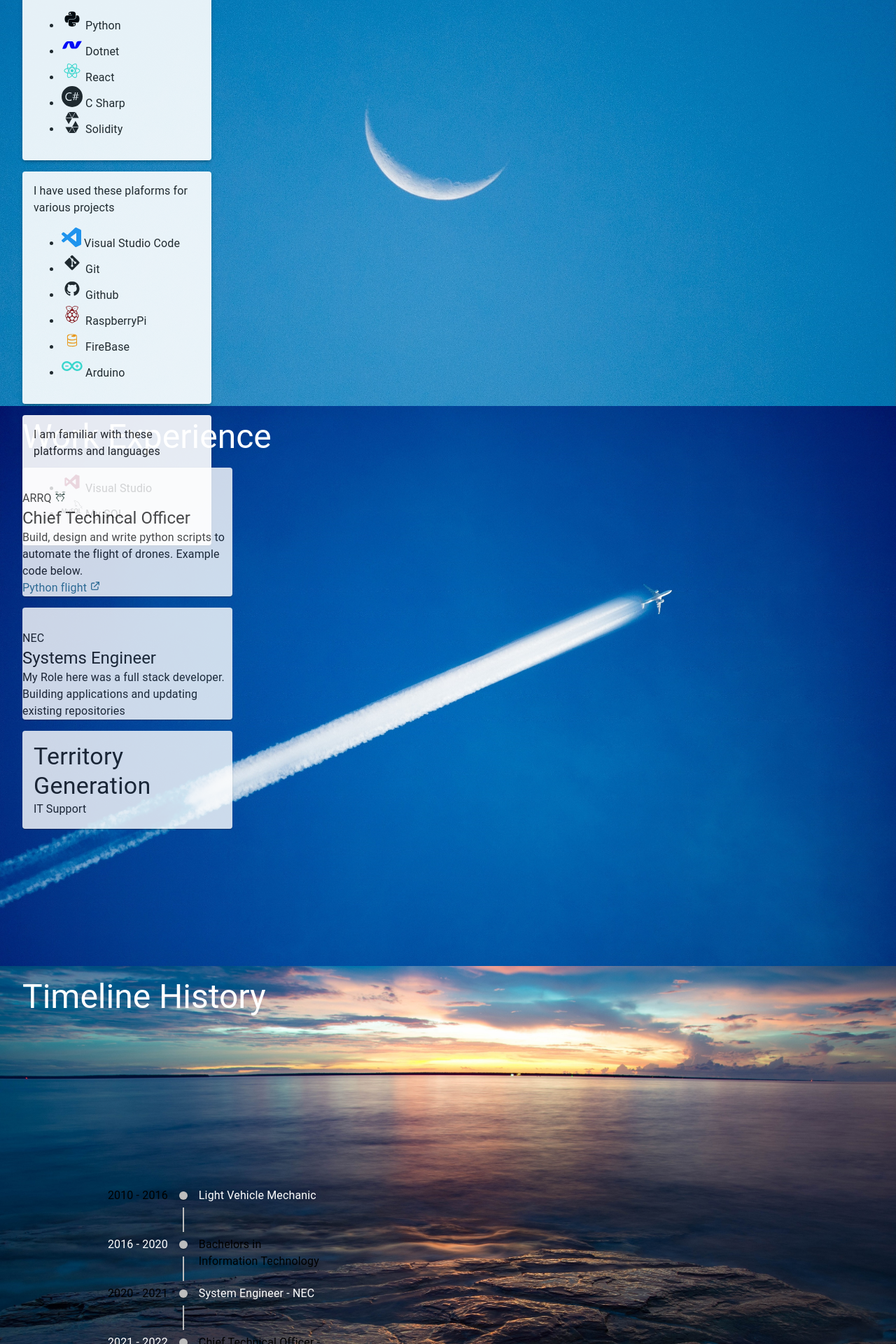
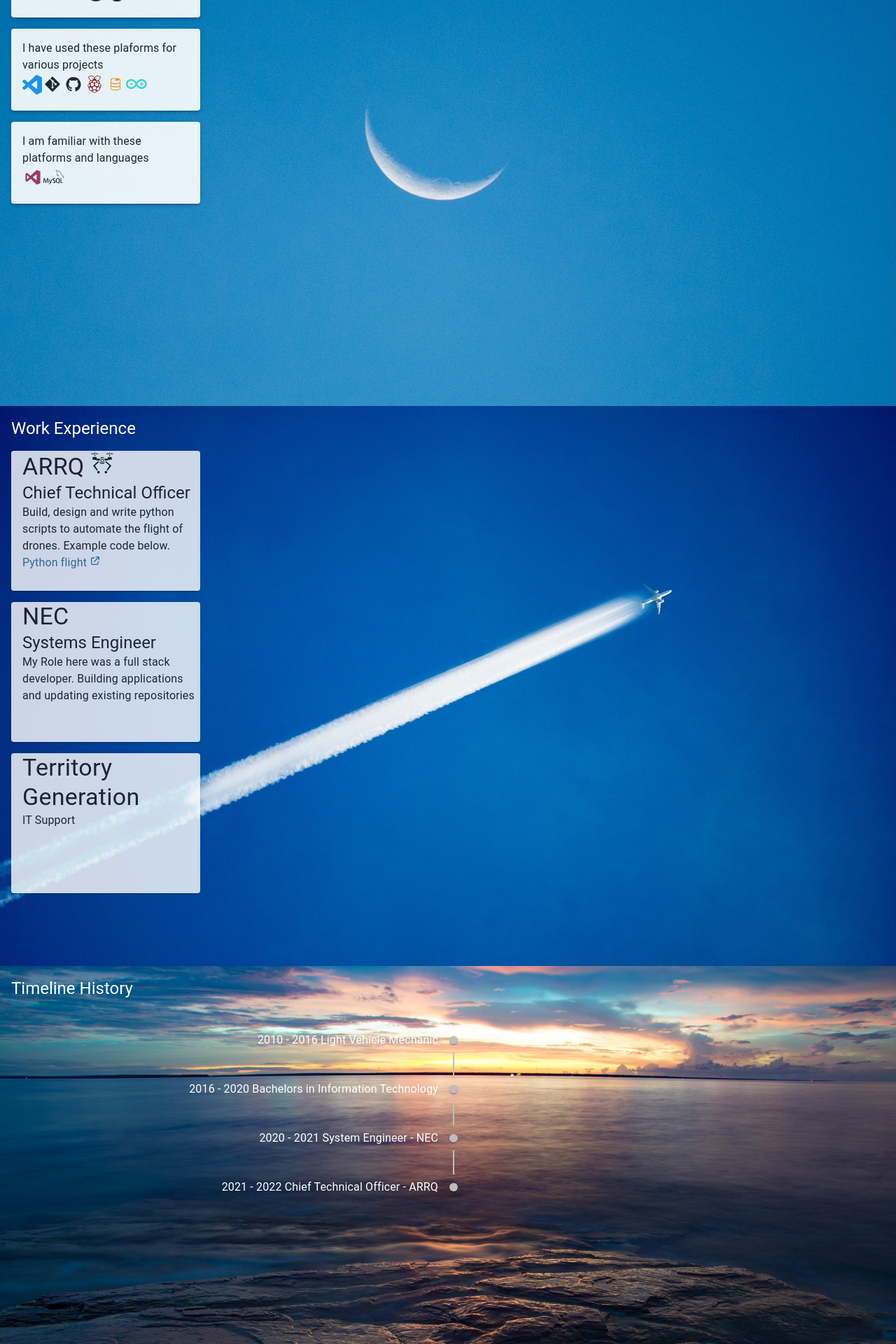
Before and after one commit to xavierthorbjornsen/thorbjornsen_bio, a React (Create React App) app: page / in a window 1280 px wide. Shown: the part 300-2220 px from the top of the page at 70% size. Built offline with nearby package versions, Linux system fonts and the light colour scheme.

Commit message:
fixed most of mobile responsiveness

```diff
--- a/src/components/About.js
+++ b/src/components/About.js
@@ -11,52 +11,64 @@ import {
     DiGithubBadge,
     DiVisualstudio,} from 'react-icons/di';
 import { SiSolidity, SiArduino, SiVisualstudiocode, SiMysql, SiCsharp } from 'react-icons/si';
+import { useMediaQuery } from 'react-responsive';
 
 
 
 const useStyles = makeStyles((theme) => ({
     sectionRoot: {
         opacity: 0.9,
-    }
+        height: '1121px',
+    },
 }))
 
 
 
 export default function About() {
     const classes = useStyles();
+    const isMonitor = useMediaQuery({ query: '(min-width: 1433px)' })
+    const isTabletOrMobile = useMediaQuery({ query: '(max-width: 1432px)' })
 
 
     return (
         <div className={classes.sectionRoot}>
-            <Card elevation={3} sx={{ height: 'auto', width: 270, p: 2, mt:2, display: "flex-grow", }}>
+            <Card elevation={3} sx={{ width: 270, p: 2, mt:2, display: "flex-grow", flexDirection: 'column' }}>
                 <Typography variant="body1" >Hi, my name is Xavier and I enjoy open-source developement <br />
                     I have been developing in these languages for a while now.</Typography>
-                    <ul>
+                    {isMonitor && <ul>
                         <li ><DiPython size={30} color={"black"} /> Python</li>
                         <li ><DiDotnet size={30} color={"Blue"} /> Dotnet</li>
                         <li ><DiReact size={30} color={"#40e0d0"} /> React</li>
                         <li ><SiCsharp size={30}  /> C Sharp</li>
                         <li ><SiSolidity size={30} /> Solidity</li>
-                    </ul>
-
+                    </ul>}
+                    {isTabletOrMobile && <div ><DiPython size={30} color={"black"} /><DiDotnet size={30} color={"Blue"} /><DiReact size={30} color={"#40e0d0"} /><SiCsharp size={30}  /><SiSolidity size={30} />
+                    </div>}
             </Card>
             <Card elevation={3} sx={{ height: 'auto',  width: 270, p: 2, mt:2, display: "flex-grow", }}>
                 <Typography variant="body1" >I have used these plaforms for various projects</Typography>
-                    <ul>
-                        <li > <SiVisualstudiocode size={28} color={"#2196f3"} /> Visual Studio Code</li>
+                        {isMonitor && <ul>
+                        <li ><SiVisualstudiocode size={28} color={"#2196f3"} /> Visual Studio Code</li>
                         <li ><DiGit size={30} /> Git</li>
                         <li ><DiGithubBadge size={30} /> Github</li>
                         <li ><DiRasberryPi size={30} color={"Darkred"}/> RaspberryPi</li>
-                        <li > <DiFirebase size={30} color={"#ff9800"}/> FireBase </li>
-                        <li ><SiArduino size={30} color={"#40e0d0"}/> Arduino </li>
-                    </ul>
+                        <li ><DiFirebase size={30} color={"#ff9800"}/> FireBase </li>
+                        <li ><SiArduino size={30} color={"#40e0d0"}/>Arduino </li>
+                    </ul>}
+                    {isTabletOrMobile && <div><SiVisualstudiocode size={28} color={"#2196f3"} />
+                    <DiGit size={30} />
+                    <DiGithubBadge size={30} />
+                    <DiRasberryPi size={30} color={"Darkred"}/>
+                    <DiFirebase size={30} color={"#ff9800"}/>
+                    <SiArduino size={30} color={"#40e0d0"}/></div>}
             </Card>
             <Card elevation={3} sx={{ height: 'auto', width: 270, p: 2, mt:2, display: "flex-grow", }}>
                 <Typography  variant="body1" > I am familiar with these platforms and languages</Typography>
-                    <ul>
+                            {isMonitor && <ul>
                         <li><DiVisualstudio size={30} color={"#AB345A"} /> Visual Studio</li>
                         <li><SiMysql size={30} /> My SQL</li>
-                    </ul>
+                    </ul>}
+                    {isTabletOrMobile && <div><DiVisualstudio size={30} color={"#AB345A"} /><SiMysql size={30} /></div>}
 
             </Card>
         </div>
--- a/src/components/Contact.js
+++ b/src/components/Contact.js
@@ -65,7 +65,7 @@ export default function Contact() {
 
     return (
         <div className={classes.sectionContact}>
-            <Card sx={{ width: 300, opacity:0.7, p:2}}>
+            <Card sx={{ width: 300, opacity:0.8, p:2}}>
             <form onSubmit={handleSubmit(onSubmit)}>
                 <div className={classes.contactForm}>
                     <Stack
--- a/src/components/Experience.js
+++ b/src/components/Experience.js
@@ -11,7 +11,9 @@ import { HiOutlineExternalLink } from 'react-icons/hi';
 const useStyles = makeStyles((theme) => ({
     sectionExperience: {
         opacity: 0.8,
-        maxWidth: 300,
+        maxWidth: 270,
+        marginBottom: 20,
+
     }
 }))
 
@@ -21,15 +23,20 @@ const Experience = () => {
     return (
         <div className={classes.sectionExperience}>
             <Stack spacing={2}>
-                <Card><Typography variant="h4" sx={{ p: 2, }}/>ARRQ <GiDeliveryDrone color="#001f17" />
-                    <Typography variant="h5">Chief Techincal Officer </Typography>
-                    <Typography variant="body1">Build, design and write python scripts to automate the flight of drones. Example code below.<br /> <Link underline="none" href={url} >Python flight <HiOutlineExternalLink /></Link> </Typography>
+                <Card sx={{ height:200, }}>
+                    <Typography variant="h4" sx={{ paddingLeft: 2,  }}>ARRQ <GiDeliveryDrone color="#001f17" /></Typography>
+                    <Typography variant="h5"  sx={{ paddingLeft: 2, }}>Chief Technical Officer </Typography>
+                    <Typography variant="body1" sx={{paddingLeft: 2, }}>Build, design and write python scripts to automate the flight of drones. Example code below.<br /> <Link underline="none" href={url} >Python flight <HiOutlineExternalLink /></Link> </Typography>
                 </Card>
-                <Card><Typography variant="h4" sx={{ p: 2, }}/>NEC  <br />
-                    <Typography variant="h5">Systems Engineer <br /></Typography><Typography variant="body1"> My Role here was a full stack developer. Building applications and updating existing repositories</Typography>
+                <Card sx={{ height:200, }}>
+                    <Typography variant="h4" sx={{ paddingLeft: 2, }}>NEC </Typography>
+                    <Typography variant="h5"  sx={{paddingLeft: 2, }}>Systems Engineer <br /></Typography>
+                    <Typography variant="body1" sx={{paddingLeft: 2,  }}> My Role here was a full stack developer. Building applications and updating existing repositories</Typography>
                 </Card>
-                <Card><Typography variant="h4" sx={{ p: 2, }}>Territory Generation
-                    <br /><Typography>IT Support</Typography></Typography></Card>
+                <Card sx={{ height:200, }}>
+                    <Typography variant="h4" sx={{ paddingLeft: 2,  }}>Territory Generation</Typography>
+                    <Typography sx={{paddingLeft: 2 }}>IT Support</Typography>
+                </Card>
             </Stack>
         </div>
 
--- a/src/components/Home.js
+++ b/src/components/Home.js
@@ -17,6 +17,7 @@ const useStyles = makeStyles({
 
     },
     section: {
+
     }
 
 })
--- a/src/components/Navbar.js
+++ b/src/components/Navbar.js
@@ -64,8 +64,8 @@ export default function Navbar() {
 
   const isMonitor = useMediaQuery({ query: '(min-width: 1433px)' })
   const isTabletOrMobile = useMediaQuery({ query: '(max-width: 1432px)' })
-  const isPortrait = useMediaQuery({ query: '(orientation: portrait)' })
-  const isRetina = useMediaQuery({ query: '(min-resolution: 2dppx)' })
+  // const isPortrait = useMediaQuery({ query: '(orientation: portrait)' })
+  // const isRetina = useMediaQuery({ query: '(min-resolution: 2dppx)' })
 
   const pages = ["About", "Experience", "TimeLine", "Contact"];
   return (
--- a/src/components/Section.js
+++ b/src/components/Section.js
@@ -5,6 +5,8 @@ import moon from "../static/images/moon.jpg";
 import plane from "../static/images/plane.jpg";
 import sea from "../static/images/sea.jpg";
 import lightning from "../static/images/lightning.jpg";
+import { useMediaQuery } from 'react-responsive';
+
 
 
 const useStyles = makeStyles((theme) => ({
@@ -19,7 +21,7 @@ const useStyles = makeStyles((theme) => ({
     sectionContent: {
         height:'100vh',
         maxWidth:'1400px',
-        padding: 0,
+        paddingBottom: 20,
         margin: theme.spacing(0, 'auto'),
         display: 'block',
         justifyContent: "left",
@@ -66,12 +68,16 @@ export default function Section({title, subtitle, dark, id}) {
             default:
         }
     }
+    const isMonitor = useMediaQuery({ query: '(min-width: 1433px)' })
+    const isTabletOrMobile = useMediaQuery({ query: '(max-width: 1432px)' })
 
     return (
         <div className={isDark(dark)}>
             <div className={classes.sectionContent} id={id}>
-                <Typography component={'div'} variant="h3" sx={{ paddingLeft: 4, pt:2, pb:2}} >{title}</Typography>
-                <Typography component={'div'} variant="body1" sx={{ paddingLeft: 4,}} >{subtitle}</Typography>
+            {isMonitor && <div><Typography component={'div'} variant="h3" sx={{ paddingLeft: 4, pt:2, pb:2}} >{title}</Typography>
+                <Typography component={'div'} variant="body1" sx={{ paddingLeft: 4,}} >{subtitle}</Typography></div>}
+                {isTabletOrMobile && <div><Typography component={'div'} variant="h5" sx={{ paddingLeft: 2, pt:2, pb:2}} >{title}</Typography>
+                <Typography component={'div'} variant="body1" sx={{ paddingLeft: 2,}} >{subtitle}</Typography></div>}
             </div>
         </div>
     )
--- a/src/components/Timeline.js
+++ b/src/components/Timeline.js
@@ -6,20 +6,33 @@ import TimelineSeparator from '@mui/lab/TimelineSeparator';
 import TimelineConnector from '@mui/lab/TimelineConnector';
 import TimelineContent from '@mui/lab/TimelineContent';
 import TimelineDot from '@mui/lab/TimelineDot';
-import TimelineOppositeContent from '@mui/lab/TimelineOppositeContent'
+import TimelineOppositeContent from '@mui/lab/TimelineOppositeContent';
+import { useMediaQuery } from 'react-responsive';
 
 const useStyles = makeStyles((theme) => ({
-    sectionTimeline: {
+    timelineRoot:{
+        display: 'block',
+        height: '1121px',
+    },
+    sectionTimelineAlternate: {
         float: 'left',
         paddingTop: 200,
+    },
+    sectionTimLineLeft: {
+        padding: 2,
     }
 }))
 
+
+
 export default function TimeLine() {
     const classes = useStyles();
+
+    const isMonitor = useMediaQuery({ query: '(min-width: 1433px)' })
+    const isTabletOrMobile = useMediaQuery({ query: '(max-width: 1432px)' })
     return (
-        <div className={classes.sectionTimeline}>
-            <Timeline position="alternate">
+        <div className={classes.timelineRoot}>
+            {isMonitor && <div className={classes.sectionTimelineAlternate}><Timeline position="alternate">
                 <TimelineItem>
                     <TimelineOppositeContent color="black">
                         2010 - 2016
@@ -70,7 +83,36 @@ export default function TimeLine() {
                     </TimelineSeparator>
                     <TimelineContent>Open Source Developer</TimelineContent>
                 </TimelineItem>
-            </Timeline>
+            </Timeline></div>}
+            {isTabletOrMobile &&  <div className={classes.sectionTimLineLeft}><Timeline Timeline position="left">
+      <TimelineItem>
+        <TimelineSeparator>
+          <TimelineDot />
+          <TimelineConnector />
+        </TimelineSeparator>
+        <TimelineContent>2010 - 2016 Light Vehicle Mechanic</TimelineContent>
+      </TimelineItem>
+      <TimelineItem>
+        <TimelineSeparator>
+          <TimelineDot />
+          <TimelineConnector />
+        </TimelineSeparator>
+        <TimelineContent>2016 - 2020  Bachelors in Information Technology </TimelineContent>
+      </TimelineItem>
+      <TimelineItem>
+        <TimelineSeparator>
+          <TimelineDot />
+          <TimelineConnector />
+        </TimelineSeparator>
+        <TimelineContent> 2020 - 2021 System Engineer - NEC</TimelineContent>
+      </TimelineItem>
+      <TimelineItem>
+        <TimelineSeparator>
+          <TimelineDot />
+        </TimelineSeparator>
+        <TimelineContent> 2021 - 2022 Chief Technical Officer - ARRQ</TimelineContent>
+      </TimelineItem>
+    </Timeline></div>   }
         </div>
     )
 }
```
